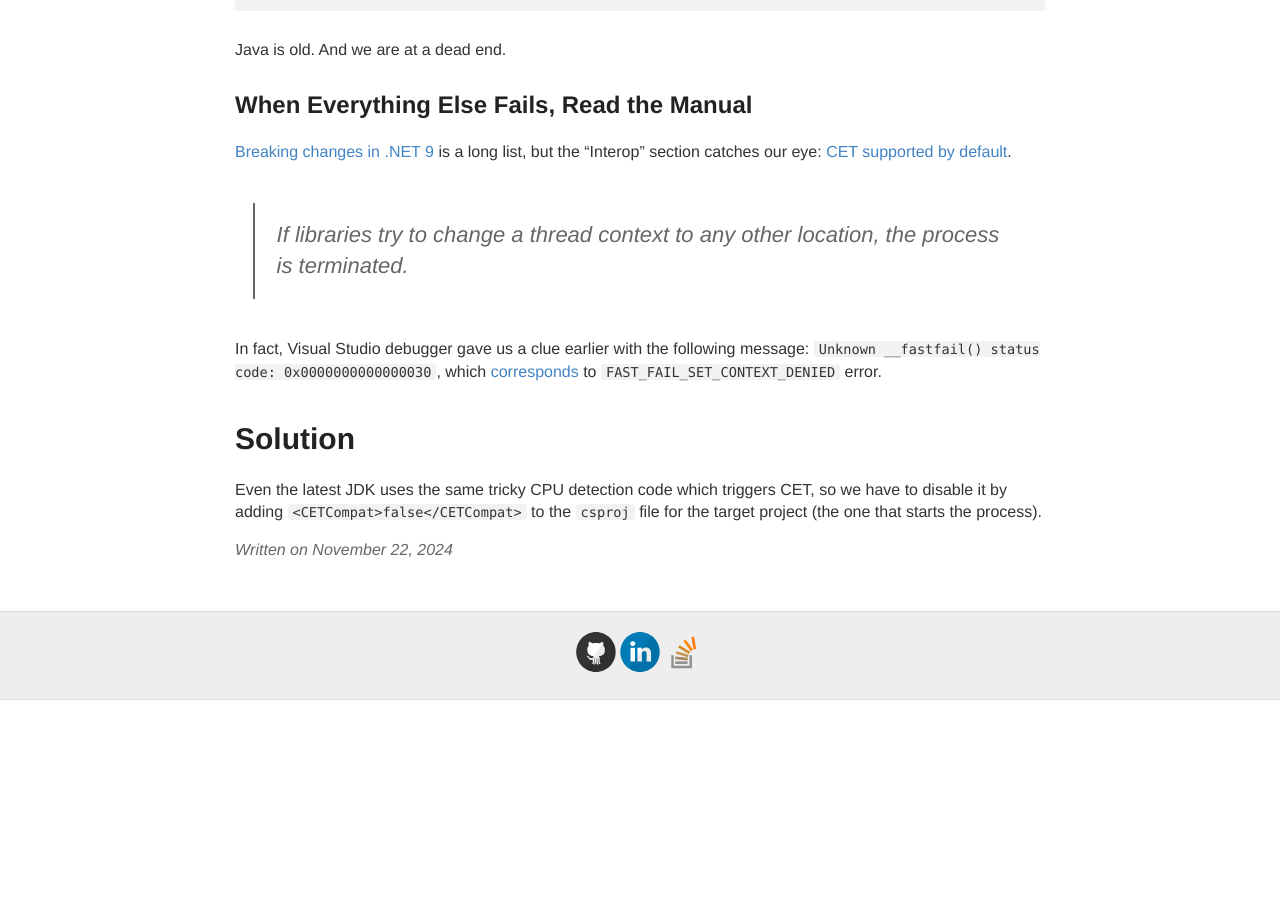
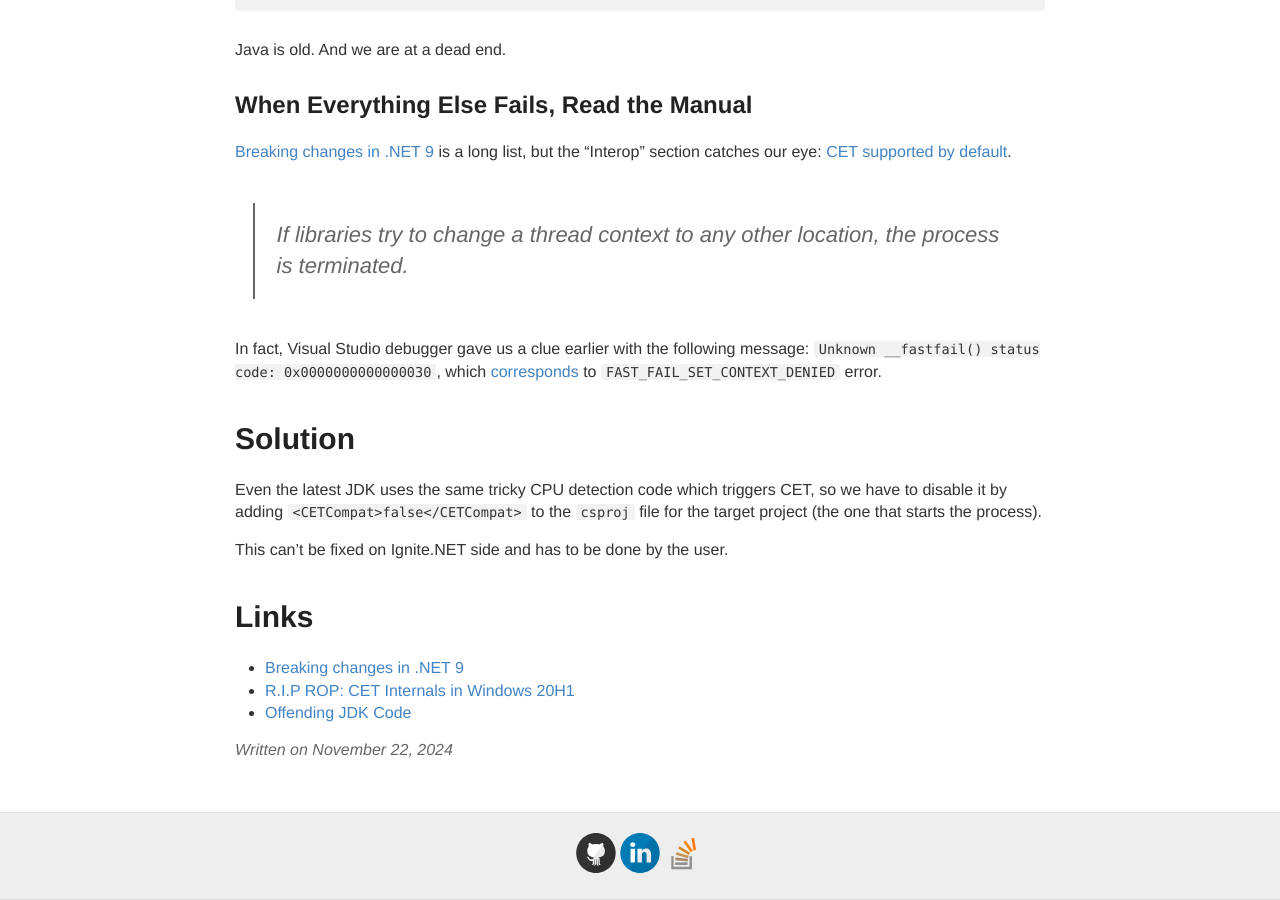
Before and after one commit to ptupitsyn/ptupitsyn.github.io, a Jekyll site: the page built from _posts/2024-11-22-Ignite-on-NET-9.md, in a window 1280 px wide and 900 px high, scrolled down 1224 px. Built offline with Jekyll 4.4.1, drawn with Linux system fonts in a browser that asks for light colours; before the commit the page ends 1924 px from its top, so only the background shows below that.

Commit message:
Add links

```diff
--- a/_posts/2024-11-22-Ignite-on-NET-9.md
+++ b/_posts/2024-11-22-Ignite-on-NET-9.md
@@ -64,3 +64,11 @@
 
 Even the latest JDK uses the same tricky CPU detection code which triggers CET,
 so we have to disable it by adding `<CETCompat>false</CETCompat>` to the `csproj` file for the target project (the one that starts the process).
+
+This can't be fixed on Ignite.NET side and has to be done by the user.
+
+# Links
+
+* [Breaking changes in .NET 9](https://learn.microsoft.com/en-us/dotnet/core/compatibility/9.0)
+* [R.I.P ROP: CET Internals in Windows 20H1](https://windows-internals.com/cet-on-windows/)
+* [Offending JDK Code](https://github.com/microsoft/openjdk-jdk11u/blob/release/jdk-11.0.25_9/src/hotspot/cpu/x86/vm_version_x86.cpp#L618)
```
